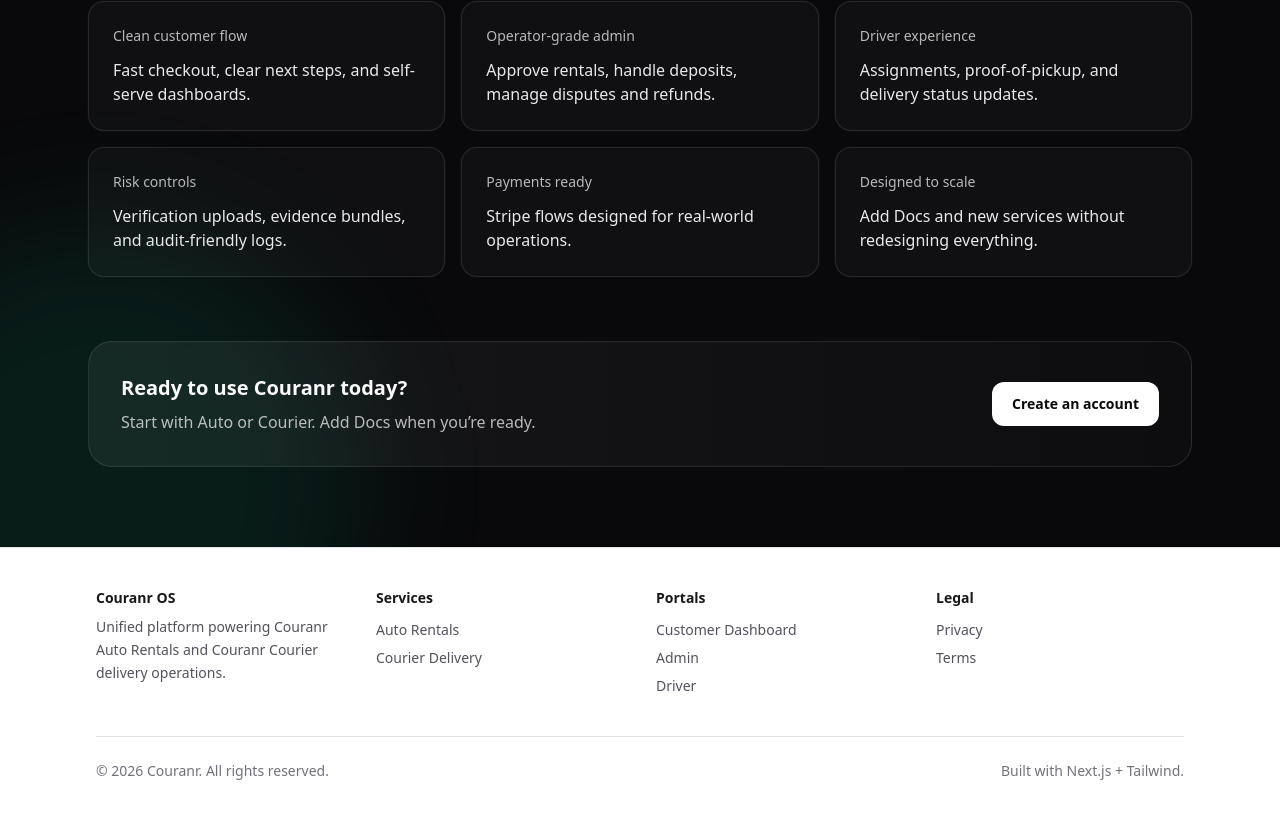
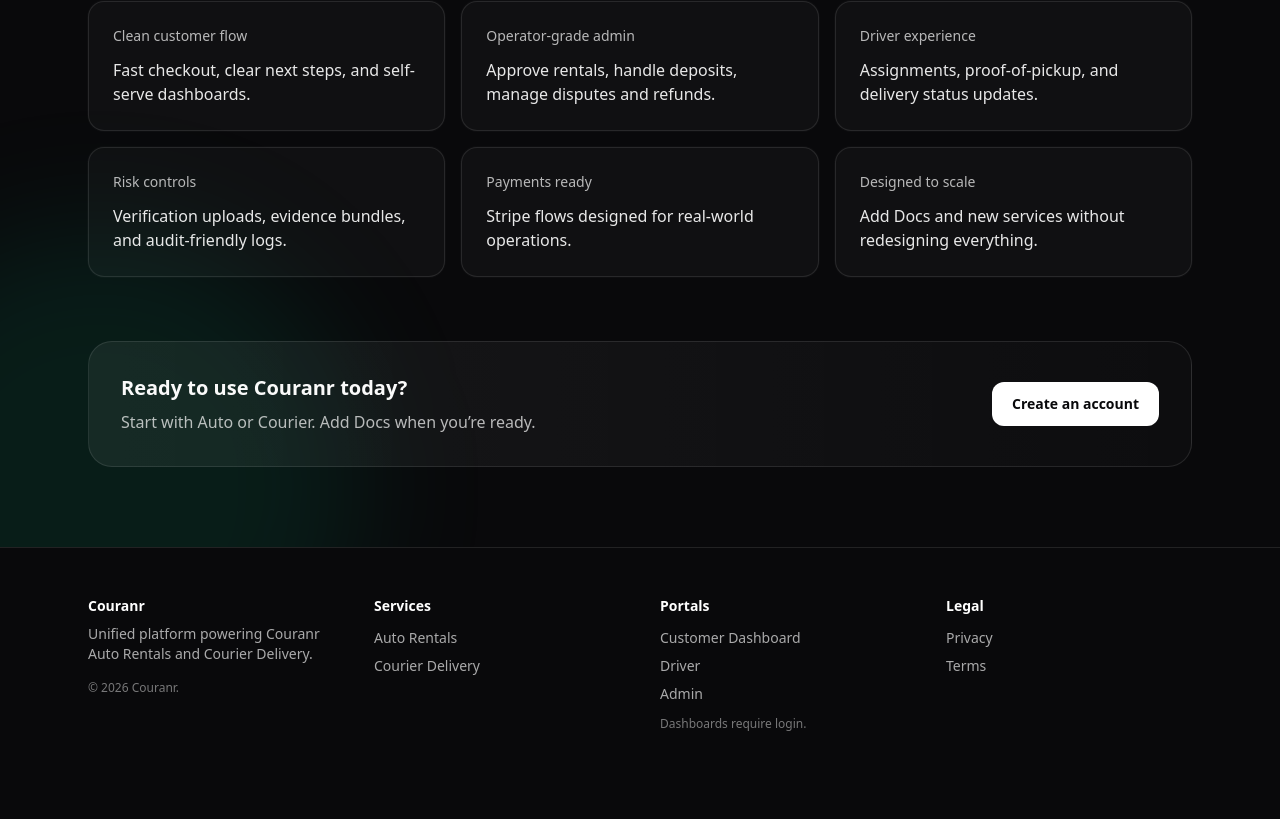
Before and after one commit to kkoly10/couranr-os, a Next.js app: page / in a window 1280 px wide. Shown: the part 856-1675 px from the top of the page. After the commit the page ends 1636 px from the top, so only its background shows below. Built offline with nearby package versions, Linux system fonts and the light colour scheme.

Commit message:
Update Footer.tsx

```diff
--- a/app/ui/Footer.tsx
+++ b/app/ui/Footer.tsx
@@ -2,73 +2,42 @@ import Link from "next/link";
 
 export default function Footer() {
   return (
-    <footer className="border-t border-zinc-200 bg-white">
-      <div className="mx-auto w-full max-w-6xl px-4 py-10 sm:px-6 lg:px-8">
-        <div className="grid gap-8 sm:grid-cols-2 lg:grid-cols-4">
-          <div>
-            <div className="text-sm font-semibold text-zinc-900">Couranr OS</div>
-            <p className="mt-2 text-sm leading-relaxed text-zinc-600">
-              Unified platform powering Couranr Auto Rentals and Couranr Courier delivery operations.
-            </p>
-          </div>
+    <footer className="border-t border-white/10 bg-zinc-950">
+      <div className="mx-auto grid max-w-6xl gap-10 px-6 py-12 sm:grid-cols-2 lg:grid-cols-4">
+        <div>
+          <div className="text-sm font-semibold text-white">Couranr</div>
+          <p className="mt-2 text-sm text-white/65">
+            Unified platform powering Couranr Auto Rentals and Courier Delivery.
+          </p>
+          <p className="mt-4 text-xs text-white/45">© {new Date().getFullYear()} Couranr.</p>
+        </div>
 
-          <div>
-            <div className="text-sm font-semibold text-zinc-900">Services</div>
-            <ul className="mt-3 space-y-2 text-sm">
-              <li>
-                <Link className="text-zinc-600 hover:text-zinc-900" href="/auto">
-                  Auto Rentals
-                </Link>
-              </li>
-              <li>
-                <Link className="text-zinc-600 hover:text-zinc-900" href="/courier">
-                  Courier Delivery
-                </Link>
-              </li>
-            </ul>
-          </div>
-
-          <div>
-            <div className="text-sm font-semibold text-zinc-900">Portals</div>
-            <ul className="mt-3 space-y-2 text-sm">
-              <li>
-                <Link className="text-zinc-600 hover:text-zinc-900" href="/dashboard/home">
-                  Customer Dashboard
-                </Link>
-              </li>
-              <li>
-                <Link className="text-zinc-600 hover:text-zinc-900" href="/admin">
-                  Admin
-                </Link>
-              </li>
-              <li>
-                <Link className="text-zinc-600 hover:text-zinc-900" href="/driver">
-                  Driver
-                </Link>
-              </li>
-            </ul>
-          </div>
-
-          <div>
-            <div className="text-sm font-semibold text-zinc-900">Legal</div>
-            <ul className="mt-3 space-y-2 text-sm">
-              <li>
-                <Link className="text-zinc-600 hover:text-zinc-900" href="/privacy">
-                  Privacy
-                </Link>
-              </li>
-              <li>
-                <Link className="text-zinc-600 hover:text-zinc-900" href="/terms">
-                  Terms
-                </Link>
-              </li>
-            </ul>
+        <div>
+          <div className="text-sm font-semibold text-white">Services</div>
+          <div className="mt-3 flex flex-col gap-2 text-sm">
+            <Link className="text-white/65 hover:text-white" href="/auto">Auto Rentals</Link>
+            <Link className="text-white/65 hover:text-white" href="/courier">Courier Delivery</Link>
           </div>
         </div>
 
-        <div className="mt-10 flex flex-col gap-2 border-t border-zinc-200 pt-6 text-sm text-zinc-500 sm:flex-row sm:items-center sm:justify-between">
-          <p>© {new Date().getFullYear()} Couranr. All rights reserved.</p>
-          <p className="text-zinc-500">Built with Next.js + Tailwind.</p>
+        <div>
+          <div className="text-sm font-semibold text-white">Portals</div>
+          <div className="mt-3 flex flex-col gap-2 text-sm">
+            <Link className="text-white/65 hover:text-white" href="/dashboard">Customer Dashboard</Link>
+            <Link className="text-white/65 hover:text-white" href="/driver">Driver</Link>
+            <Link className="text-white/65 hover:text-white" href="/admin">Admin</Link>
+          </div>
+          <p className="mt-3 text-xs text-white/45">
+            Dashboards require login.
+          </p>
+        </div>
+
+        <div>
+          <div className="text-sm font-semibold text-white">Legal</div>
+          <div className="mt-3 flex flex-col gap-2 text-sm">
+            <Link className="text-white/65 hover:text-white" href="/privacy">Privacy</Link>
+            <Link className="text-white/65 hover:text-white" href="/terms">Terms</Link>
+          </div>
         </div>
       </div>
     </footer>
```
